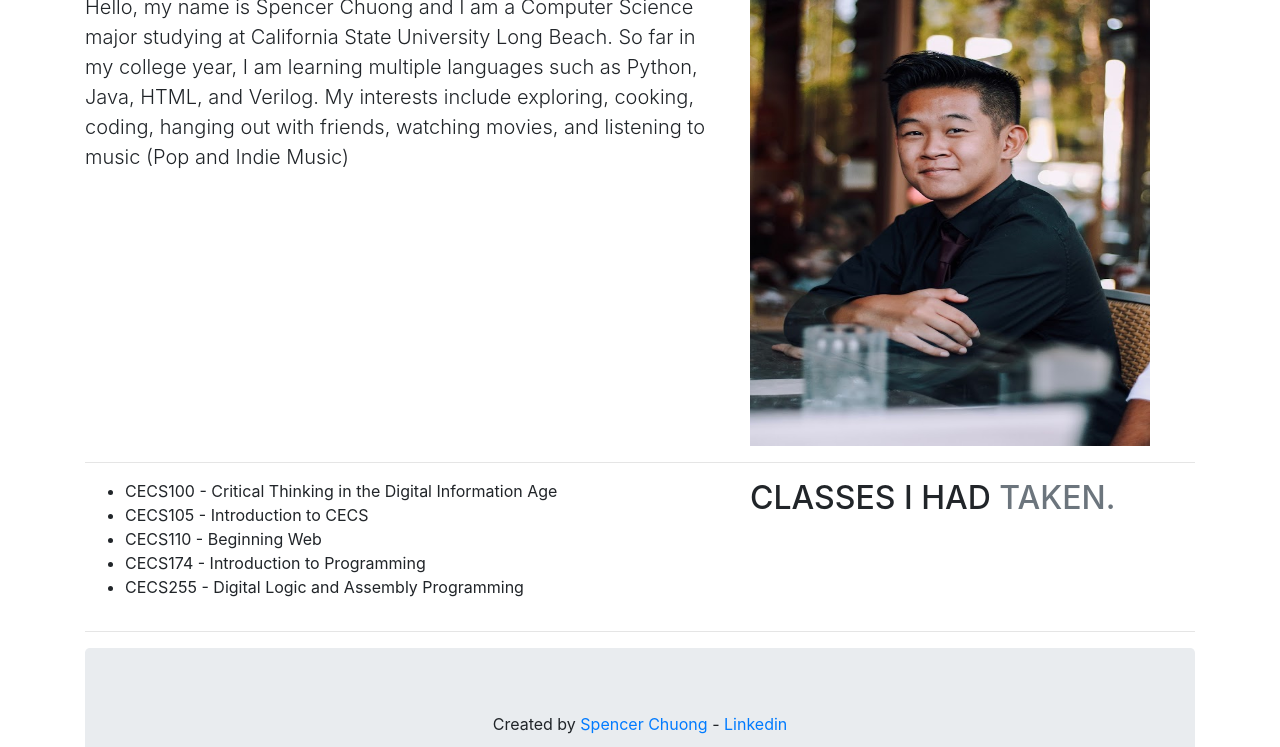
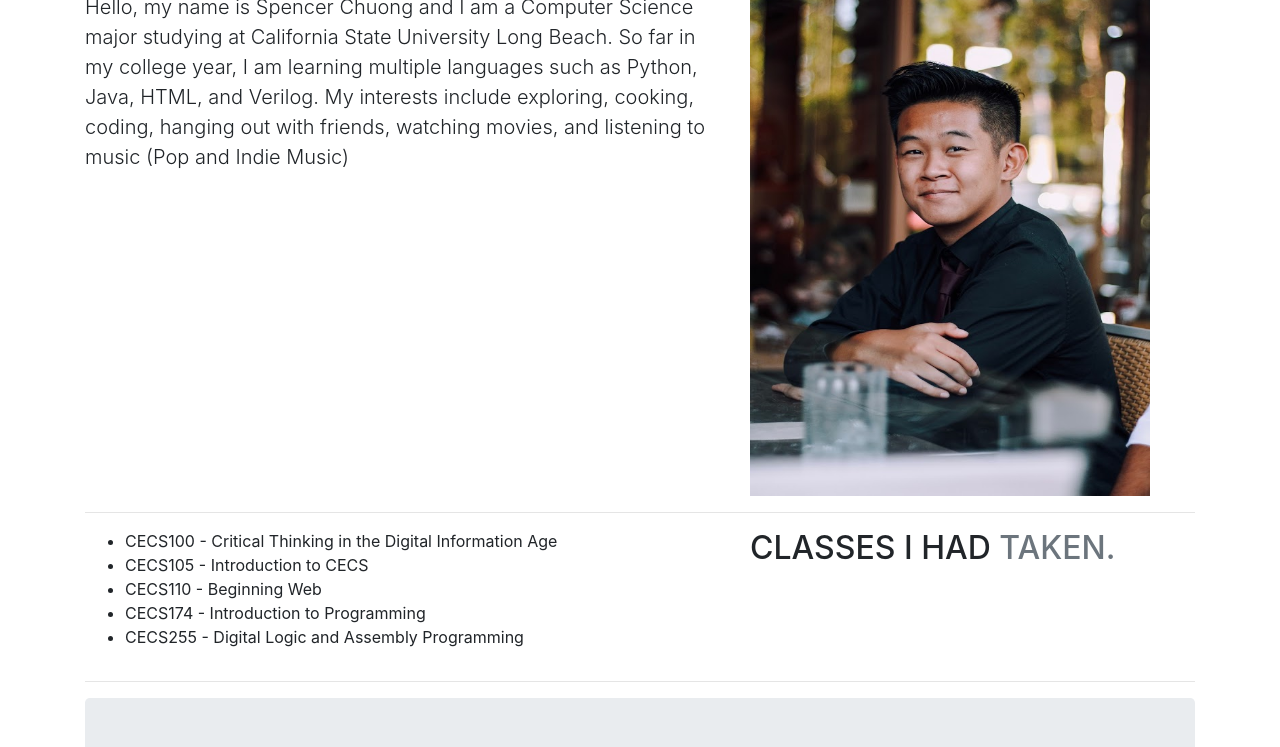
Before and after one commit to skchuong100/Bootstrap_Assignment, a plain HTML site: page index.html in a window 1280 px wide. Shown: the part 353-1100 px from the top of the page. Drawn offline with nearby package versions, Linux system fonts and the light colour scheme.

Commit message:
Update index.html

```diff
--- a/index.html
+++ b/index.html
@@ -32,7 +32,7 @@
         <p class="lead">Hello, my name is Spencer Chuong and I am a Computer Science major studying at California State University Long Beach. So far in my college year, I am learning multiple languages such as Python, Java, HTML, and Verilog. My interests include exploring, cooking, coding, hanging out with friends, watching movies, and listening to music (Pop and Indie Music)</p>
       </div>
       <div class="col-md-5">
-        <img src="Chuong.jpg" alt="Spencer Chuong" width="400" height="500">
+        <img src="Chuong.jpg" alt="Spencer Chuong" width="400" height="550">
 
       </div>
     </div>
```
